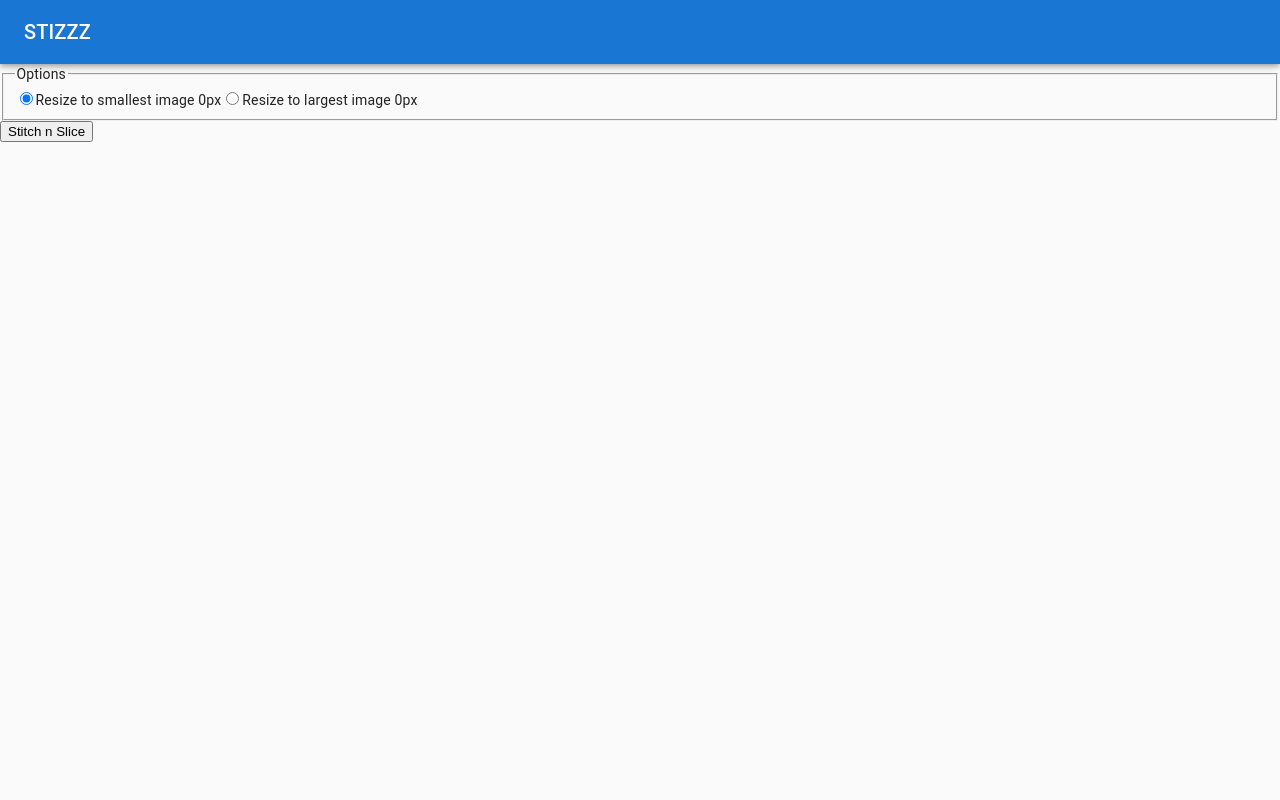
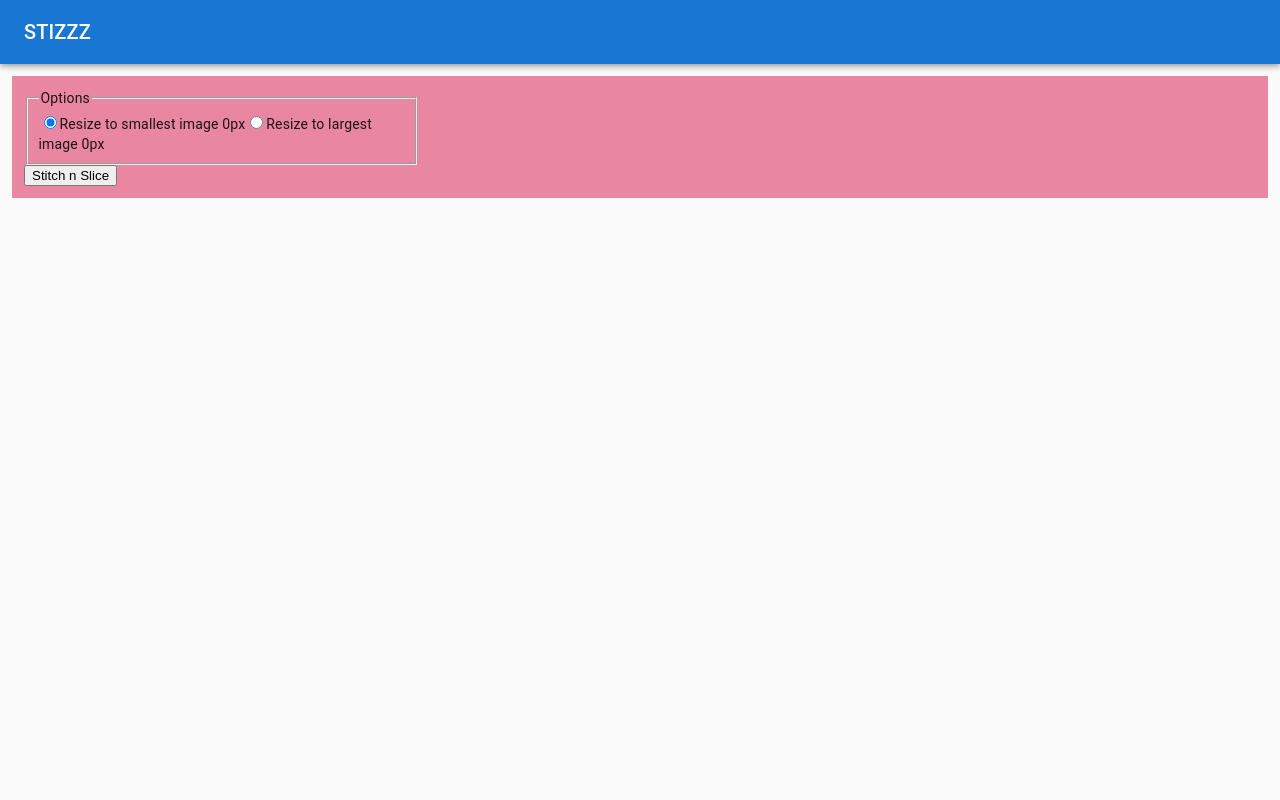
Before and after one commit to sammndhr/pixilz, a React (Create React App) app: page /options in a window 1280 px wide. Shown: the top 800 px of the page. Built offline with nearby package versions, Linux system fonts and the light colour scheme.

Commit message:
Fix grid with Material UI

```diff
--- a/src/common/SortForm.js
+++ b/src/common/SortForm.js
@@ -1,4 +1,4 @@
-import React, { useState } from 'react'
+import React, { useState, useEffect } from 'react'
 import { makeStyles } from '@material-ui/core/styles'
 import Paper from '@material-ui/core/Paper'
 import Container from '@material-ui/core/Container'
@@ -39,9 +39,11 @@ const useStyles = makeStyles(theme => ({
 const SortForm = ({ handleCheckboxChange, uploadFiles }) => {
   const matches = useMediaQuery('(max-width:400px)')
   const classes = useStyles()
+
   if (matches) {
-    classes.label = {}
+    classes.label = '{}' //needs to be string otherwise will throw error
   }
+
   const [sort, setSort] = useState(true)
   const handleChange = e => {
     setSort(e.target.checked)
--- a/src/components/App.js
+++ b/src/components/App.js
@@ -1,6 +1,7 @@
 import React, { useState, useContext, useEffect } from 'react'
 import { Route } from 'react-router-dom'
 import '../styles/App.scss'
+import { Box, Container } from '@material-ui/core/'
 import ThemeContext from '../context/ThemeContext'
 import DataContext from '../context/DataContext'
 import Navigation from './Navigation'
@@ -14,29 +15,8 @@ const App = () => {
   const theme = useContext(ThemeContext)
   const { dark } = theme
   const { state } = useContext(DataContext)
-  const { imgsLoaded, canvasesLoaded, canvasProcessStatus, loader } = state
+  const { loader } = state
   const [themeClass, setThemeClass] = useState('')
-  const [mainClass, setMainClass] = useState('')
-
-  useEffect(() => {
-    if ((imgsLoaded || canvasesLoaded || canvasProcessStatus) && !mainClass) {
-      setMainClass('main-grid')
-    }
-    if (!imgsLoaded && !canvasesLoaded && !canvasProcessStatus && !!mainClass) {
-      setMainClass('')
-    }
-    const cleanup = () => {
-      if (
-        !imgsLoaded &&
-        !canvasesLoaded &&
-        !canvasProcessStatus &&
-        !!mainClass
-      ) {
-        setMainClass('')
-      }
-    }
-    return cleanup
-  }, [imgsLoaded, canvasesLoaded, canvasProcessStatus, mainClass])
 
   useEffect(() => {
     if (!dark) {
@@ -47,17 +27,17 @@ const App = () => {
   }, [themeClass, dark])
 
   return (
-    <div className={'App container ' + themeClass}>
+    <Box my={3} className={'App container ' + themeClass}>
       <Navigation />
-      <main className={mainClass}>
+      <Container>
         {loader && <Loader />}
         <Route path='/' exact render={() => <UploadImages />} />
         <Route path='/options' render={() => <CanvasList />} />
         <Route path='/download' render={() => <ProcessedCanvas />} />
-      </main>
+      </Container>
       {/* https://reacttraining.com/react-router/web/api/Route/render-func */}
       <Footer />
-    </div>
+    </Box>
   )
 }
 
--- a/src/components/CanvasList.js
+++ b/src/components/CanvasList.js
@@ -11,8 +11,24 @@ import ProcessedCanvas from './ProcessedCanvas'
 import Resize from '../common/ResizeForm'
 import ImageList from './ImageList'
 import { calculateDimensions } from '../utils/'
+import { makeStyles } from '@material-ui/core/styles'
+import Paper from '@material-ui/core/Paper'
+import Grid from '@material-ui/core/Grid'
+
+const useStyles = makeStyles(theme => ({
+  root: {
+    flexGrow: 1
+  },
+  grid: { backgroundColor: '#e986a2' },
+  paper: {
+    padding: theme.spacing(2),
+    textAlign: 'center',
+    color: theme.palette.text.secondary
+  }
+}))
 
 const CanvasList = () => {
+  const classes = useStyles()
   const { state, dispatch } = useContext(DataContext)
   const { dimensions, imgsWrapperRef, dataUrls } = state
   const images = imgsWrapperRef ? imgsWrapperRef.children : []
@@ -155,16 +171,19 @@ const CanvasList = () => {
   return (
     <Fragment>
       {!clickStatus && (
-        <Fragment>
+        <Grid container spacing={3} className={classes.grid} justify='center'>
+          <Grid item md={4} sm={12}>
             <aside className='aside'>
               <Resize handleRadioButtonChange={handleRadioButtonChange} />
               <div className='button-container'>
                 <button onClick={handleClick}>Stitch n Slice</button>
               </div>
             </aside>
+          </Grid>
           <ImageList />
-        </Fragment>
+        </Grid>
       )}
+      <Grid item xs={6} sm={3}>
         {clickStatus && canvasesDrawn && (
           <ProcessedCanvas resizePrefs={resizePrefs} />
         )}
@@ -176,6 +195,7 @@ const CanvasList = () => {
             {canvases}
           </div>
         )}
+      </Grid>
     </Fragment>
   )
 }
--- a/src/components/ImageList.js
+++ b/src/components/ImageList.js
@@ -1,5 +1,4 @@
 import React, {
-  Fragment,
   useContext,
   useState,
   useEffect,
@@ -8,18 +7,18 @@ import React, {
 } from 'react'
 import DataContext from '../context/DataContext'
 import { calculateDimensions } from '../utils/'
+import { Grid, useMediaQuery } from '@material-ui/core/'
 
 const ImageList = () => {
+  const matches = useMediaQuery('(max-width:640px)')
   const { state, dispatch } = useContext(DataContext)
-
-  // const [clickStatus, setClickStatus] = useState(false)
   const { dataUrls } = state
-
   const [images, setImages] = useState([])
-  const [maxWidth, setMaxWidth] = useState(0)
+  const [maxWidth, setMaxWidth] = useState(document.body.clientWidth)
   const [dimensions, setDimensions] = useState({})
   const [imgsLoaded, setImgsLoaded] = useState([])
   const [imgsLoadPromises, setImgsLoadPromises] = useState([])
+
   const imgsRefs = useRef([])
 
   const imgsWrapperRef = useCallback(
@@ -42,7 +41,6 @@ const ImageList = () => {
             src={img}
             alt={i.toString()}
             key={i}
-            className='img-item'
             ref={el => {
               imgsRefs.current[i] = el
             }}
@@ -68,12 +66,24 @@ const ImageList = () => {
     const images = imgsRefs.current,
       imgsLen = images.length,
       dataUrlsLen = dataUrls.length
-    if (dataUrlsLen && imgsLen === dataUrlsLen && imgsLoadPromises) {
+    if (
+      dataUrlsLen &&
+      imgsLen === dataUrlsLen &&
+      imgsLoadPromises &&
+      !matches
+    ) {
       const dimensions = calculateDimensions(images, true)
-      setMaxWidth(dimensions.width.max)
+      setMaxWidth(dimensions.width.max + 12 + 12)
       setDimensions(dimensions)
     }
-  }, [imgsRefs, dataUrls, imgsLoadPromises])
+    if (matches && imgsLoadPromises) {
+      const len = images.length
+      for (let i = 0; i < len; i++) {
+        const img = images[i]
+        img.setAttribute('width', document.body.clientWidth - 12 - 12)
+      }
+    }
+  }, [imgsRefs, dataUrls, imgsLoadPromises, matches])
 
   useEffect(() => {
     if (!imgsLoaded) return
@@ -97,11 +107,11 @@ const ImageList = () => {
   }, [dataUrls, imgsLoadPromises])
 
   return (
-    <Fragment>
-      <div className='images-wrapper' ref={imgsWrapperRef} style={{ maxWidth }}>
+    <Grid item md={8} sm={12} style={{ maxWidth }}>
+      <div className='images-wrapper' ref={imgsWrapperRef}>
         {images}
       </div>
-    </Fragment>
+    </Grid>
   )
 }
 
--- a/src/components/UploadImages.js
+++ b/src/components/UploadImages.js
@@ -35,7 +35,6 @@ const UploadImages = ({ history }) => {
 
   const readMultipleFiles = async files => {
     const filesArr = Array.from(files)
-    console.log(sort, 'should be false here')
     const filesToProcess = sort ? sortFiles(filesArr) : filesArr
     const promises = filesToProcess.map(async file => {
       const data = await readFile(file)
```
Also changed, not shown: 1 other file (tests, documents, lock files or other folders). Lines whose indentation alone changed are shown as unchanged.
